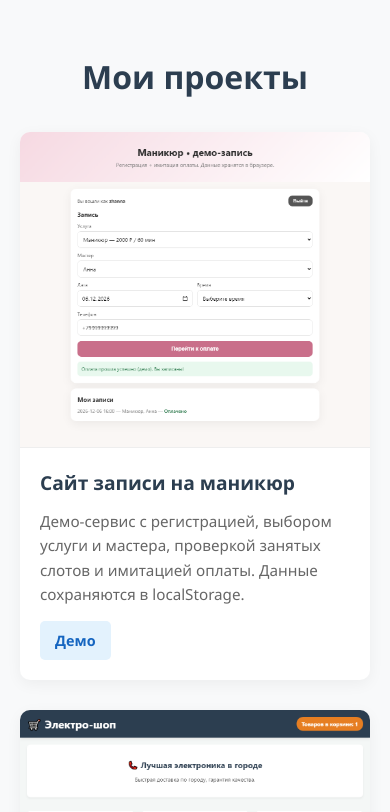
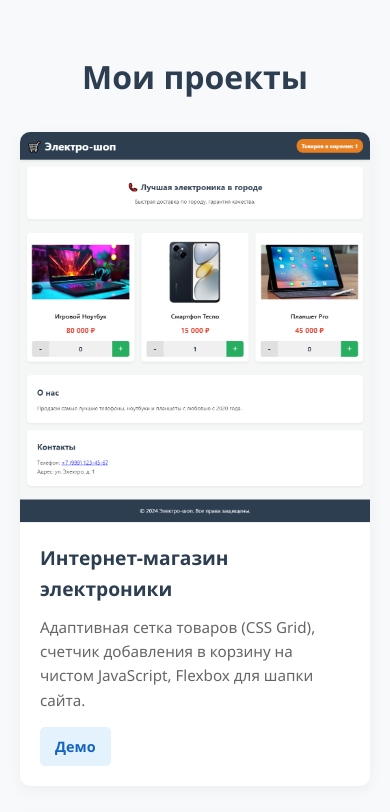
Before and after one commit to zannasalamova389-wq/zannacodes, a plain HTML site: page index.html in a window 390 px wide. Shown: the part 900-1712 px from the top of the page. Drawn offline with Linux system fonts and the light colour scheme.

Commit message:
исправление ошибки

```diff
--- a/index.html
+++ b/index.html
@@ -47,17 +47,6 @@
         <section id="projects" class="projects-section container">
             <h2>Мои проекты</h2>
             <div class="projects-grid">
-                                <!-- ПРОЕКТ 5: Демо-запись на маникюр -->
-                <article class="project-card">
-                    <img src="manicure.jpg" alt="Сайт записи на маникюр" class="project-img">
-                    <div class="project-info">
-                        <h3>Сайт записи на маникюр</h3>
-                        <p>Демо-сервис с регистрацией, выбором услуги и мастера, проверкой занятых слотов и имитацией оплаты. Данные сохраняются в localStorage.</p>
-                        <div class="project-links">
-                            <a href="https://zannasalamova389-wq.github.io/manicure-demo/" target="_blank" class="link-demo">Демо</a>
-                        </div>
-                    </div>
-                </article>
 
                 <!-- ПРОЕКТ 1: Электро-шоп -->
                 <article class="project-card">
@@ -71,7 +60,7 @@
                     </div>
                 </article>
 
-                <!-- ПРОЕКТ 2: Pink Cosmetics (Сайт) -->
+                <!-- ПРОЕКТ 2: Pink Cosmetics -->
                 <article class="project-card">
                     <img src="cosmetics.jpg" alt="Сайт косметики" class="project-img">
                     <div class="project-info">
@@ -83,7 +72,7 @@
                     </div>
                 </article>
 
-                <!-- ПРОЕКТ 3: Coffee Time -->
+                <!-- ПРОЕКТ 3: Кофейня -->
                 <article class="project-card">
                     <img src="coffee.jpg" alt="Сайт кофейни" class="project-img">
                     <div class="project-info">
@@ -95,7 +84,7 @@
                     </div>
                 </article>
 
-                <!-- ПРОЕКТ 4: Pink Cosmetics (Email) -->
+                <!-- ПРОЕКТ 4: Email-рассылка -->
                 <article class="project-card">
                     <img src="email.jpg" alt="Email рассылка" class="project-img">
                     <div class="project-info">
@@ -103,6 +92,18 @@
                         <p>Верстка HTML-шаблона для email-рассылки. Кроссбраузерность, табличная верстка, адаптив.</p>
                         <div class="project-links">
                             <a href="https://zannasalamova389-wq.github.io/email-layout/" target="_blank" class="link-demo">Демо</a>
+                        </div>
+                    </div>
+                </article>
+
+                <!-- ПРОЕКТ 5: Маникюр -->
+                <article class="project-card">
+                    <img src="manicure.jpg" alt="Сайт записи на маникюр" class="project-img">
+                    <div class="project-info">
+                        <h3>Сайт записи на маникюр</h3>
+                        <p>Демо-сервис с регистрацией, выбором услуги и мастера, проверкой занятых слотов и имитацией оплаты. Данные сохраняются в localStorage.</p>
+                        <div class="project-links">
+                            <a href="https://zannasalamova389-wq.github.io/manicure-demo/" target="_blank" class="link-demo">Демо</a>
                         </div>
                     </div>
                 </article>
@@ -124,7 +125,6 @@
             <h2>Давайте работать вместе</h2>
             <p>Напишите мне в удобном мессенджере или на бирже:</p>
             <div class="contact-links">
-                <!-- Не забудь поменять ссылку на свой телеграм -->
                 <a href="https://kwork.ru/user/zhannashalamova8383" target="_blank">Kwork</a>
                 <a href="https://github.com/zannasalamova389-wq" target="_blank">GitHub</a>
             </div>
--- a/style.css
+++ b/style.css
@@ -164,21 +164,17 @@ footer h2 { font-size: 1.8em; margin-bottom: 10px; }
 .contact-links a:hover { background-color: #3498db; }
 .copyright { margin-top: 30px; font-size: 0.8em; color: #aaa; }
 
-/* --- МОБИЛЬНАЯ ВЕРСИЯ (ИСПРАВЛЕНО) --- */
+/* Мобильная версия */
 @media (max-width: 600px) {
     .project-img {
-        height: auto; /* Высота подстраивается под ширину экрана */
+        height: auto;
         max-width: 100%;
-        object-fit: cover; /* Картинка красиво заполняет пространство */
+        object-fit: cover;
     }
-
-    /* Дополнительная защита для всех картинок */
     img {
         max-width: 100%;
         height: auto;
     }
-
-    /* Немного уменьшаем заголовок на телефонах, чтобы он не съезжал */
     .hero h1 {
         font-size: 2.2em;
     }
```
